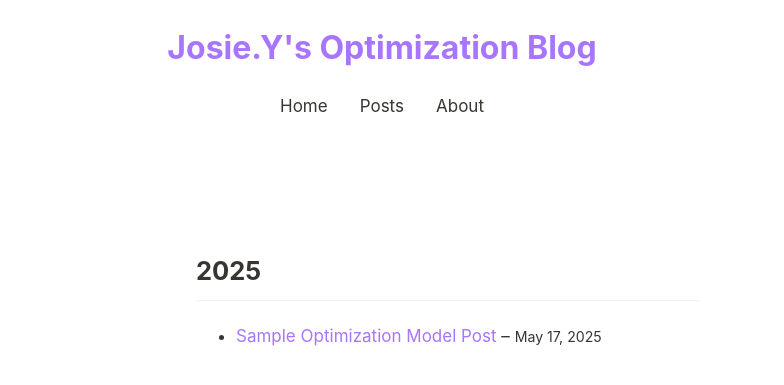
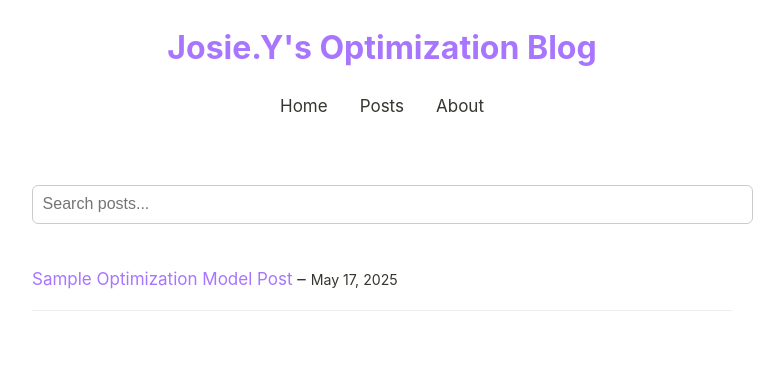
Before and after one commit to josieopt/josieopt.github.io, a Jekyll site: the page built from posts.md, in a window 1280 px wide. Shown: the top 385 px of the page, without its empty margins (258-1042 px from the left). Built offline with Jekyll 4.4.1, drawn with Linux system fonts in a browser that asks for light colours.

Commit message:
Update posts.html

```diff
--- a/_layouts/posts.html
+++ b/_layouts/posts.html
@@ -15,31 +15,23 @@
       <a href="/about">About</a>
     </nav>
   </header>
+
   <div class="container">
-    <div class="container posts-layout">
-      <aside class="timeline">
-        <ul>
-          {% assign years = site.posts | map: 'date' | map: 'year' | uniq %}
-          {% for year in years %}
-            <li><a href="#year-{{ year }}">{{ year }}</a></li>
-          {% endfor %}
-        </ul>
-      </aside>
+
+    <!-- Search bar for posts -->
+    <input type="text" id="searchInput" placeholder="Search posts..." onkeyup="filterPosts()" style="margin-bottom: 1.5rem; width: 100%; padding: 0.6rem; font-size: 1rem; border: 1px solid #ccc; border-radius: 6px;">
 
     <main class="posts-content">
-        {% assign posts_by_year = site.posts | group_by_exp: "post", "post.date | date: '%Y'" %}
-        {% for year_group in posts_by_year %}
-          <h2 id="year-{{ year_group.name }}">{{ year_group.name }}</h2>
-          <ul>
-            {% for post in year_group.items %}
-              <li>
+      <ul id="postList" style="list-style: none; padding-left: 0;">
+        {% for post in site.posts %}
+          <li class="post-preview" style="margin-bottom: 1rem;">
             <a href="{{ post.url }}">{{ post.title }}</a> – <small>{{ post.date | date: "%b %-d, %Y" }}</small>
           </li>
         {% endfor %}
       </ul>
-        {% endfor %}
     </main>
   </div>
-   </div>
+
+  <script src="/search.js"></script>
 </body>
 </html>
```
Lines whose indentation alone changed are shown as unchanged.
